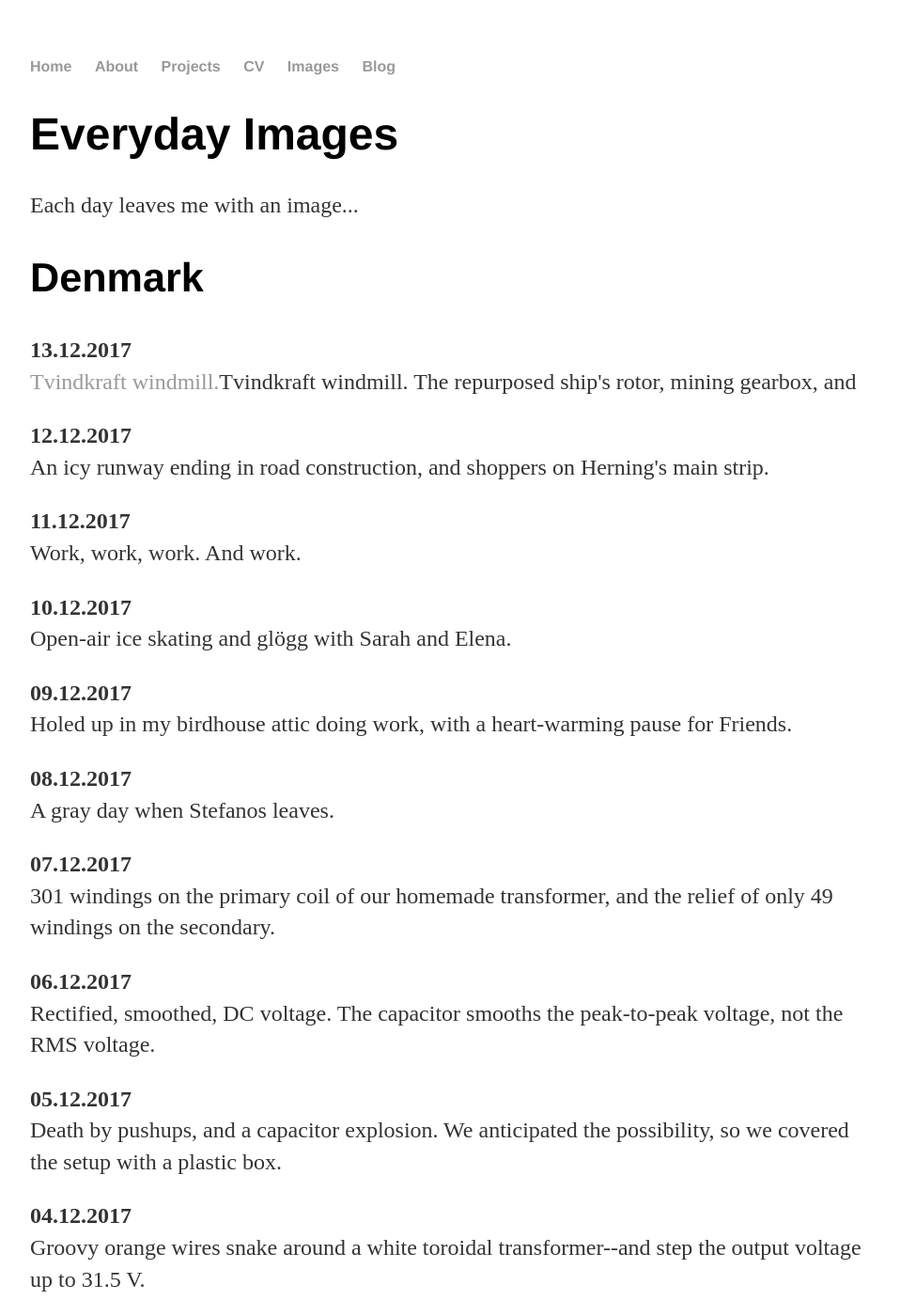
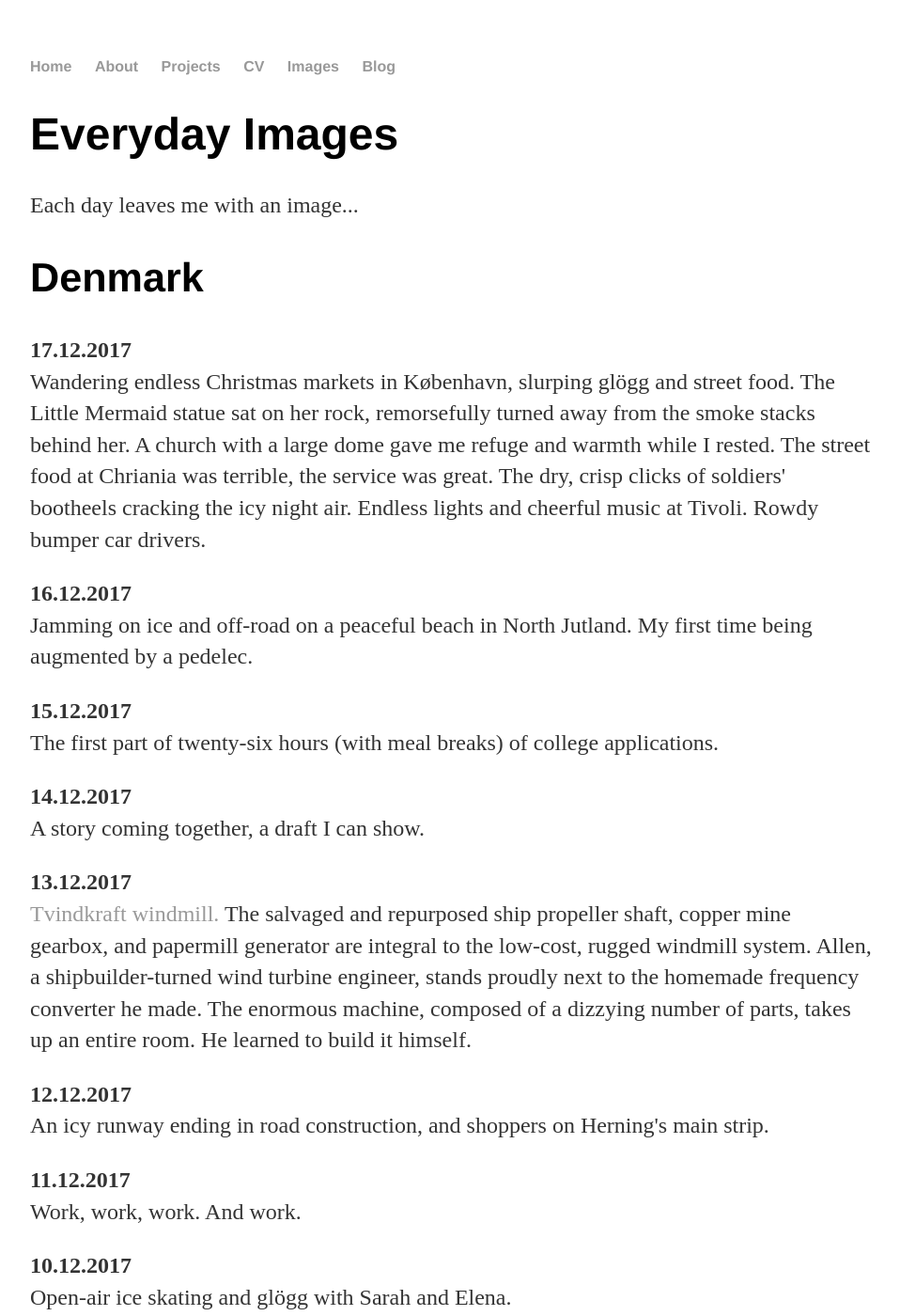
Before and after one commit to kuzura/kuzura.github.io, a Jekyll site: the page built from images/index.html, in a window 1280 px wide and 1400 px high. Shown: the whole window at 94% size, without its empty margins (160-1118 px from the left). Built offline with Jekyll 4.4.1, drawn with Linux system fonts in a browser that asks for light colours.

Commit message:
Update index.html

```diff
--- a/images/index.html
+++ b/images/index.html
@@ -13,8 +13,34 @@ title: Images From My Travels
 
 
       <p>
+			<b>17.12.2017</b><br>
+      Wandering endless Christmas markets in København, slurping glögg and street food. The Little Mermaid statue sat on her rock,
+	      remorsefully turned away from the smoke stacks behind her. A church with a large dome gave me refuge and warmth while
+	      I rested. The street food at Chriania was terrible, the service was great. The dry, crisp clicks of soldiers' bootheels
+	      cracking the icy night air. Endless lights and cheerful music at Tivoli. Rowdy bumper car drivers.
+			</p>
+
+      <p>
+			<b>16.12.2017</b><br>
+      Jamming on ice and off-road on a peaceful beach in North Jutland. My first time being augmented by a pedelec.
+			</p>
+
+      <p>
+			<b>15.12.2017</b><br>
+      The first part of twenty-six hours (with meal breaks) of college applications.
+			</p>
+
+      <p>
+			<b>14.12.2017</b><br>
+      A story coming together, a draft I can show.
+			</p>
+
+      <p>
 			<b>13.12.2017</b><br>
-      <a href="http://www.tvindkraft.dk/en/">Tvindkraft windmill.</a>Tvindkraft windmill. The repurposed ship's rotor, mining gearbox, and
+      <a href="http://www.tvindkraft.dk/en/">Tvindkraft windmill.</a> The salvaged and repurposed ship propeller shaft, copper mine gearbox,
+	      and papermill generator are integral to the low-cost, rugged windmill system. Allen, a shipbuilder-turned wind turbine engineer,
+	      stands proudly next to the homemade frequency converter he made. The enormous machine, composed of a dizzying number of parts,
+	      takes up an entire room. He learned to build it himself.
 			</p>
 
       <p>
```
